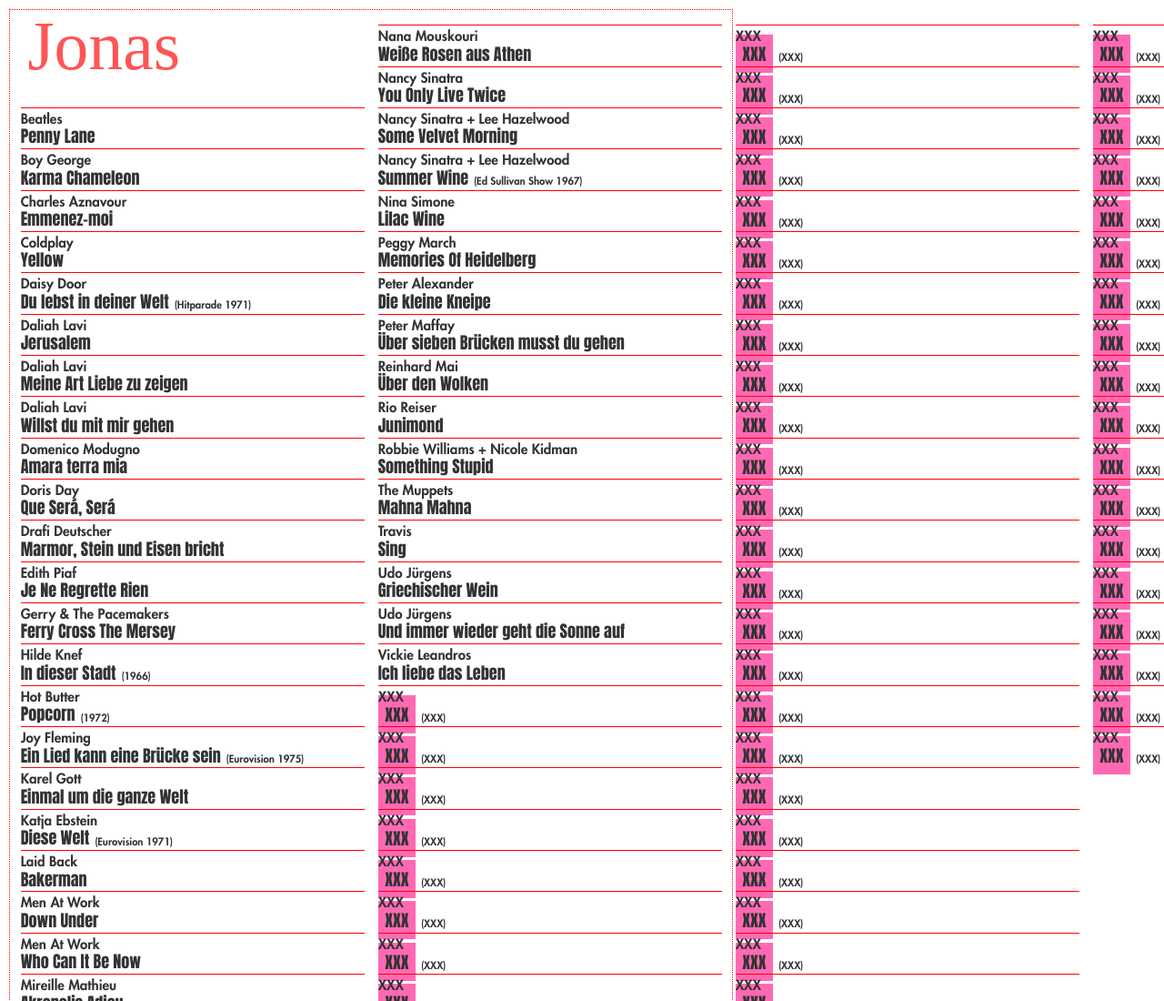
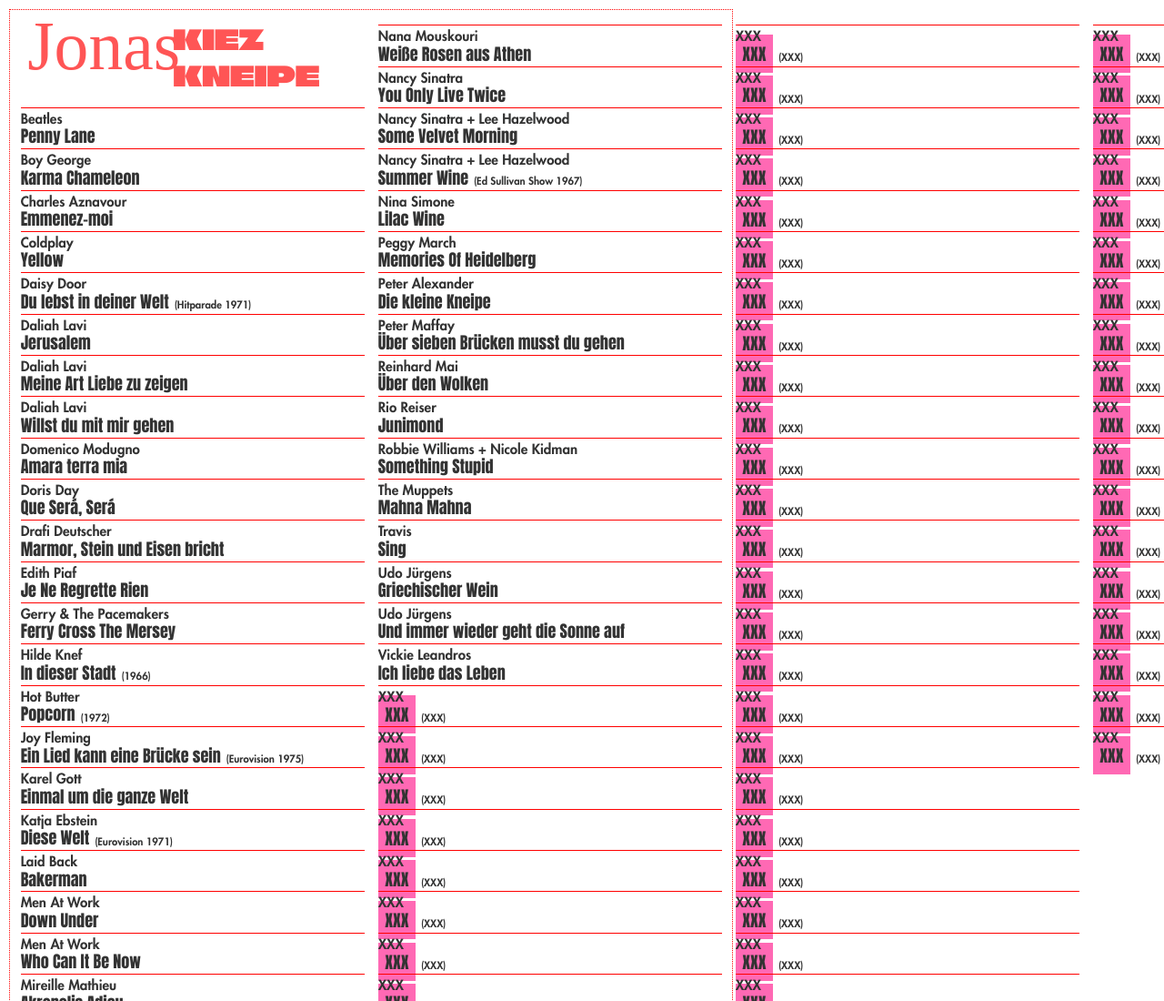
Before and after one commit to loveencounterflow/playlist, a plain HTML site: page playlist.html in a window 1280 px wide. Shown: the top 1100 px of the page at 91% size. Drawn offline with Linux system fonts and the light colour scheme; a web font is replaced by a local one.

Commit message:
add slogan; use flexbox (WIP)

```diff
--- a/playlist.html
+++ b/playlist.html
@@ -6,6 +6,7 @@
 @font-face { font-family: 'futura-heavy';   src: url( './Futura Heavy.otf' ); }
 @font-face { font-family: 'bilbo-swash';    src: url( './BilboSwashCaps-Regular.ttf' ); }
 @font-face { font-family: 'script-92';      src: url( './Script 92 Normal.ttf' ); }
+@font-face { font-family: 'ccr';            src: url( './ClimateCrisis-Regular-VariableFont_YEAR.ttf' ); }
 
 /* thx to https://developer.mozilla.org/en-US/docs/Web/CSS/line-height-step */
 :root {
@@ -13,6 +14,7 @@
   --artist-font-family:   futura-heavy;
   --title-font-family:    anton-regular;
   --jonas-font-family:    script-92;
+  --slogan-font-family:   ccr;
   --root-font-size:       4mm;
   --td-padding-top:       calc( 0.5 * var(--root-font-size) );
   --td-shift-top:         calc( 0.5 * var(--root-font-size) );
@@ -20,11 +22,13 @@
   --note-font-size:       calc( 0.75 * var(--root-font-size) );
   --title-font-size:      calc( 1.2 * var(--root-font-size) );
   --jonas-font-size:      calc( 5 * var(--root-font-size) );
+  --slogan-font-size:     calc( 2 * var(--root-font-size) );
   /*--card-height:          calc( 3 * var(--root-font-size) );*/
   --grid-size:            3mm;
   --root-text-color:      #333;
   --marker-color:         #f55;
   --jonas-color:          var(--marker-color);
+  --slogan-color:         var(--marker-color);
   --link-color:           var(--marker-color);
   --warn-color:           hotpink;
   font-family:            var(--root-font-family);
@@ -125,6 +129,11 @@
   font-weight:            normal;
   font-family:            var(--title-font-family); }
 
+.hero-outer {
+  display:                flex;
+  flex-direction:         row;
+}
+
 .jonas {
   height:                 calc( 3 * var(--root-font-size) );
   position:               relative;
@@ -133,6 +142,17 @@
   font-family:            var(--jonas-font-family);
   font-size:              var(--jonas-font-size);
   color:                  var(--jonas-color); }
+
+.slogan {
+  display:                flex;
+  flex-direction:         column;
+  height:                 calc( 3 * var(--root-font-size) );
+/*  position:               relative;
+  left:                   calc( 0.5 * var(--root-font-size) );
+  top:                    calc( -1 * var(--root-font-size) );*/
+  font-family:            var(--slogan-font-family);
+  font-size:              var(--slogan-font-size);
+  color:                  var(--slogan-color); }
 
 td {
   display:                block; }
@@ -169,8 +189,13 @@
 </style>
 </head>
 <div class="page">
+<div class="hero-outer">
 <div class="jonas">
 Jonas
+</div>
+<div class="slogan">
+KIEZ<br>KNEIPE
+</div>
 </div>
 <table>
 <colgroup>
```
Also changed, not shown: playlist.md (+23 -1 lines), ClimateCrisis-Regular-VariableFont_YEAR.ttf (added).
